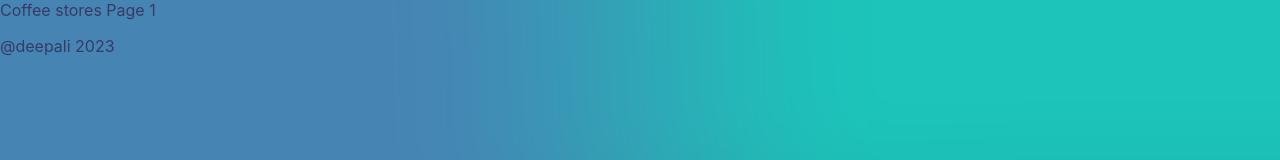
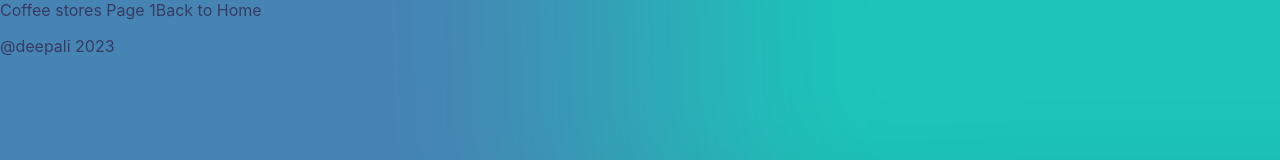
Before and after one commit to deepali-02/discover-coffee-stores, a Next.js app: page /coffee-store/1 in a window 1280 px wide. Shown: the top 160 px of the page. Built offline with nearby package versions, Linux system fonts and the light colour scheme.

Commit message:
added non dynamic link to go back to home using Link component

```diff
--- a/pages/coffee-store/[id].js
+++ b/pages/coffee-store/[id].js
@@ -1,9 +1,12 @@
 import { useRouter } from "next/router";
+import Link from "next/link";
 
 const CoffeeStore = () => {
   const router = useRouter();
   console.log("router", router);
-  return <div>Coffee stores Page {router.query.id}</div>;
+  return <div>Coffee stores Page {router.query.id}
+  <Link href="/">Back to Home</Link>
+  </div>;
 };
 
 export default CoffeeStore;
```
